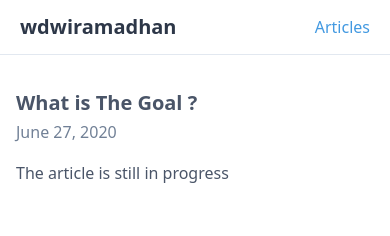
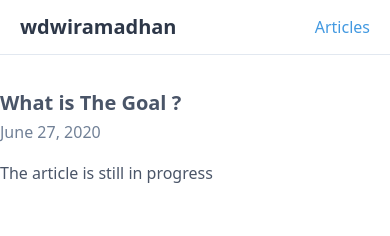
Before and after one commit to wdwiramadhan/wdwiramadhan, a Next.js app: page /posts in a window 390 px wide. Shown: the top 236 px of the page. Built offline with nearby package versions, Linux system fonts and the light colour scheme.

Commit message:
Update components

```diff
--- a/components/container.tsx
+++ b/components/container.tsx
@@ -5,7 +5,7 @@ type Props = {
 };
 
 const Container = ({ children }: Props) => {
-  return <div className="container mx-auto sm:px-5 px-4">{children}</div>;
+  return <div className="container mx-auto">{children}</div>;
 };
 
 export default Container;
--- a/components/posts.tsx
+++ b/components/posts.tsx
@@ -4,7 +4,7 @@ import Link from "next/link";
 export default function Posts({ posts }) {
   return (
     <section>
-      <div className="max-w-3xl mx-auto">
+      <div className="max-w-3xl mx-auto mt-5">
         {posts.map((post) => (
           <div key={post.title}>
             <h3 className="md:text-2xl text-xl leading-relaxed lg:text-3xl font-bold text-gray-700">
--- a/components/socmed.tsx
+++ /dev/null
@@ -1,19 +0,0 @@
-import { FontAwesomeIcon } from "@fortawesome/react-fontawesome";
-import { faInstagram, faTwitter, faGithub } from "@fortawesome/free-brands-svg-icons";
-
-const Socmed = () => {
-  const socmeds = [
-    {name: 'github', url: 'https://github.com/wdwiramadhan', icon: faGithub},
-    {name: 'twitter', url: 'https://twitter.com/wdwiramadhan', icon: faTwitter},
-    {name: 'instagram', url: 'https://www.instagram.com/wahyu2ramadhan/', icon: faInstagram}
-  ]
-  return(
-    <>
-    <div className="flex flex-row mt-8 justify-center">
-      {socmeds.map(socmed => <a href={socmed.url} className="sm:w-1/12 w-1/6 p-2 text-gray-700 hover:text-blue-500"  target="_blank" rel="noreferrer" aria-label="sosmedlink" key={socmed.name}><FontAwesomeIcon icon={socmed.icon} /></a>)}
-    </div>
-    </>
-  )
-}
-
-export default Socmed
```
